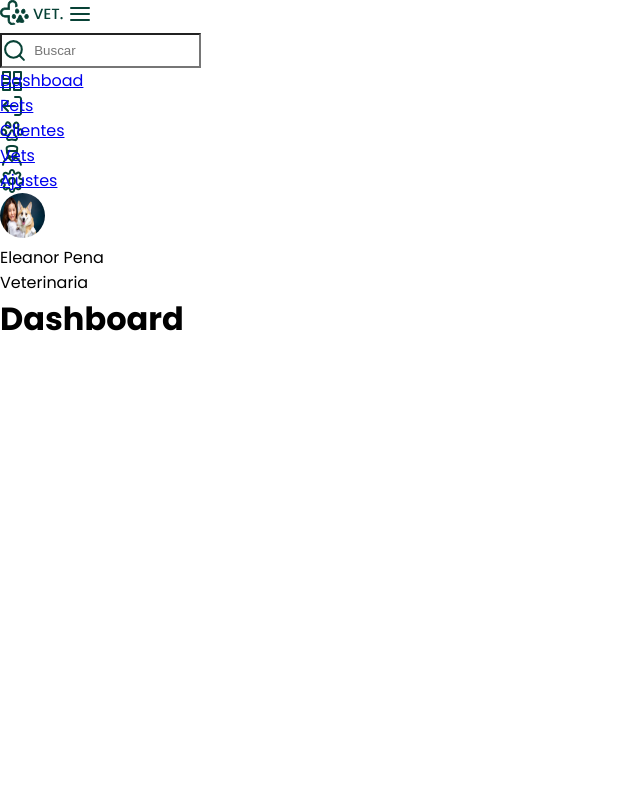
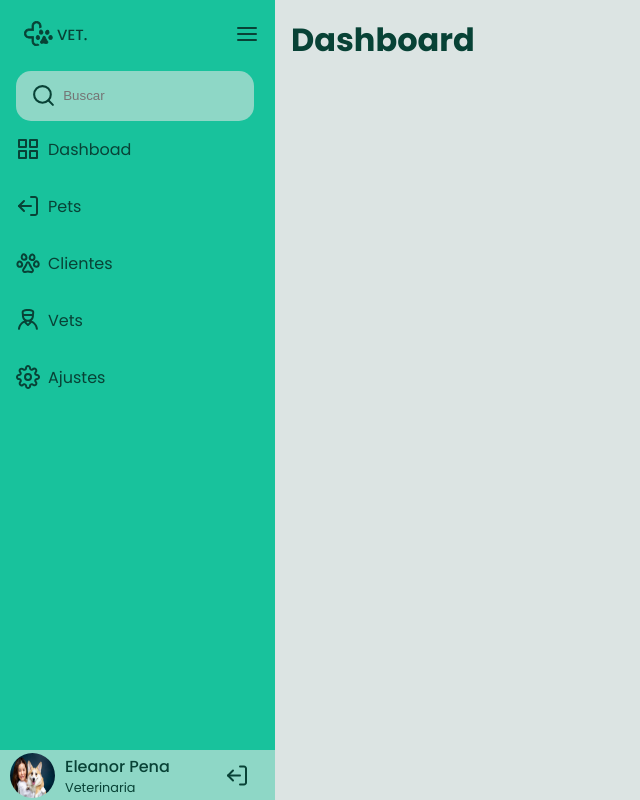
Before and after one commit to IsaacGSS/SiderBar, a plain HTML site: page index.html in a window 1280 px wide. Shown: the whole page, without its empty margins (0-640 px from the left). Drawn offline with Linux system fonts and the light colour scheme.

Commit message:
🚧
add novo layout e preparando o projeto para receber o JS. em desenvolvimento.

```diff
--- a/index.html
+++ b/index.html
@@ -17,13 +17,20 @@
 
     <nav>
 
-      <img src="assets/svg/logo.svg" alt="">
+      <div>
+
+        <img title="logo vet"
+        src="assets/svg/logo.svg"
+        alt="logo">
 
         <img title="sandwich bar nav"
         src="assets/svg/menu.svg"
         alt="">
 
-      <input type="text" placeholder="      Buscar">
+      </div>
+
+      <input type="text"
+      placeholder="      Buscar">
 
       <ul>
         <li>
@@ -55,16 +62,28 @@
 
     </nav>
 
-    <dl>
+    <div class="perfil">
+
       <img title="img_perfil"
       style="width: 45px;
              height: 45px;
              border-radius: 100%;"
              src="assets/img/photo.jpg"
              alt="imagem de perfil">
+
+      <div>
+        <dl>
           <dt>Eleanor Pena</dt>
           <dd>Veterinaria</dd>
         </dl>
+
+        <img title="log-out"
+        src="assets/svg/log-out.svg"
+        alt="icon log out">
+      </div>
+
+
+    </div>
 
   </aside>
 
--- a/style.css
+++ b/style.css
@@ -13,15 +13,60 @@
 }
 
 body{
+  display: flex;
+
+  width: 100vw;
+  height: 100vh;
+
   font-family: 'Poppins', sans-serif;
+  color: var(--text-color);
+}
+
+aside {
+  display: flex;
+  width: 25%;
+
+  flex-direction: column;
+  justify-content: space-between;
+
+  background-color: var(--green);
+}
+
+nav {
+  padding: .5rem .5rem 0 1rem;
+}
+
+nav > div {
+  display: flex;
+  justify-content: space-between;
+  margin: .8rem .5rem 1.5rem .5rem;
+}
+
+ul li {
+  padding: 1rem 0 1rem 2rem;
+
+  list-style: none;
+
+}
+
+a {
+  text-decoration: none;
+  color: var(--text-color);
 }
 
 input{
   display: flex;
-  background:url(assets/svg/search.svg) center left no-repeat;
+
+  width: 95%;
+  height: 45px;
+  padding: 25px;
+
+  border: none;
+  border-radius: 15px;
+
+  background:url(assets/svg/search.svg) 7% 50%  no-repeat;
   background-size: 25px;
-  padding: 10px;
-  height: 35px;
+  background-color: var(--light-green);
 }
 
 ul li:nth-of-type(1){
@@ -43,3 +88,45 @@ ul li:nth-of-type(4){
 ul li:nth-of-type(5){
   background: url(assets/svg/settings.svg) left no-repeat;
 }
+
+.perfil {
+  display: flex;
+
+  height: 50px;
+
+  padding: 10px;
+
+  justify-content: space-between;
+  align-items: center;
+
+  background-color: var(--light-green);
+}
+
+.perfil > img{
+  margin: 10px 10px 10px 0;
+}
+
+.perfil > div {
+  width: 200px;
+  display: flex;
+
+  padding-right: 1rem;
+
+  justify-content: space-between;
+}
+
+dt {
+  font-weight: 500;
+}
+dd{
+  font-size: .8rem;
+}
+
+
+main {
+  width: 100%;
+
+  padding: 1rem;
+
+  background-color: var(--body-bg-color);
+}
```
Lines whose indentation alone changed are shown as unchanged.
